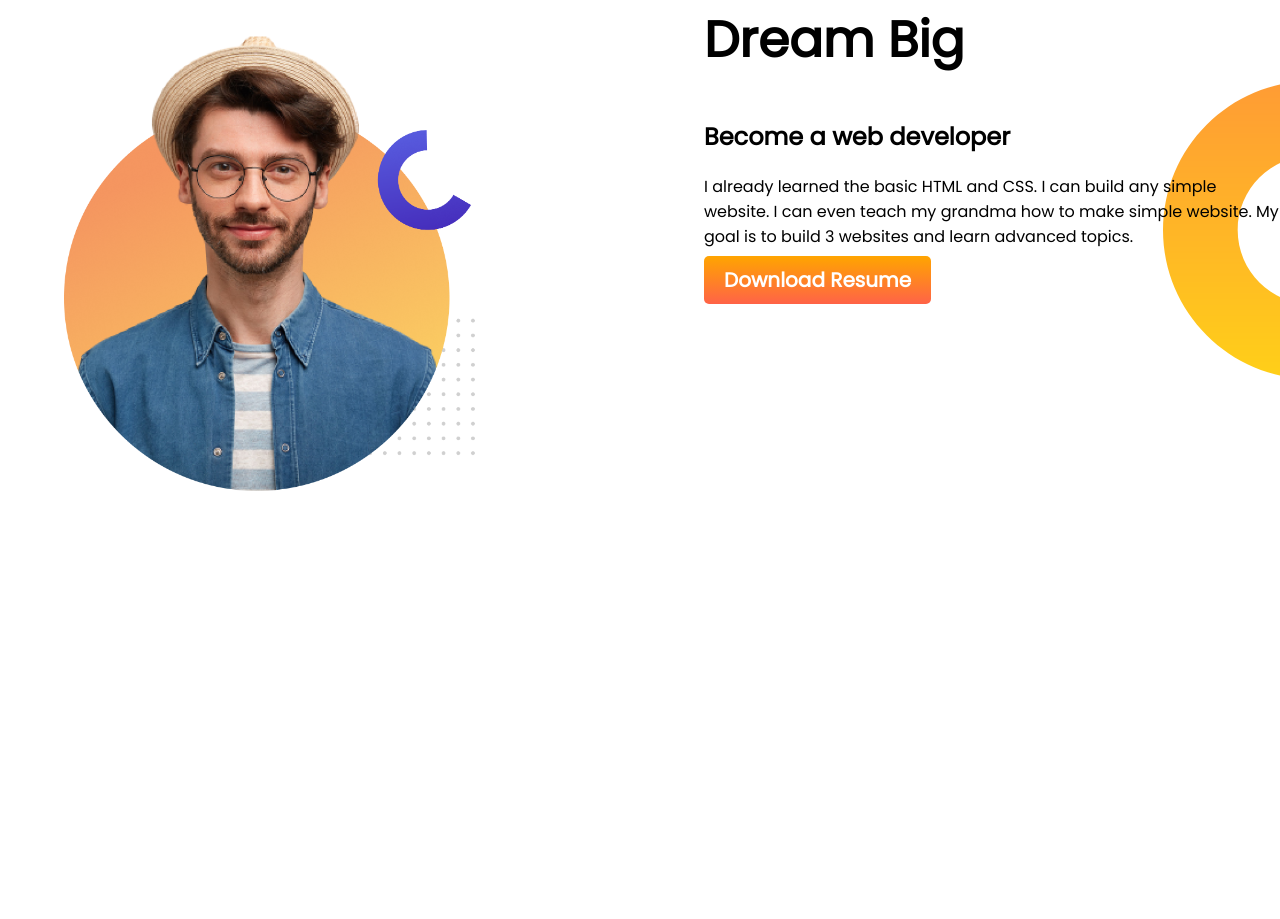
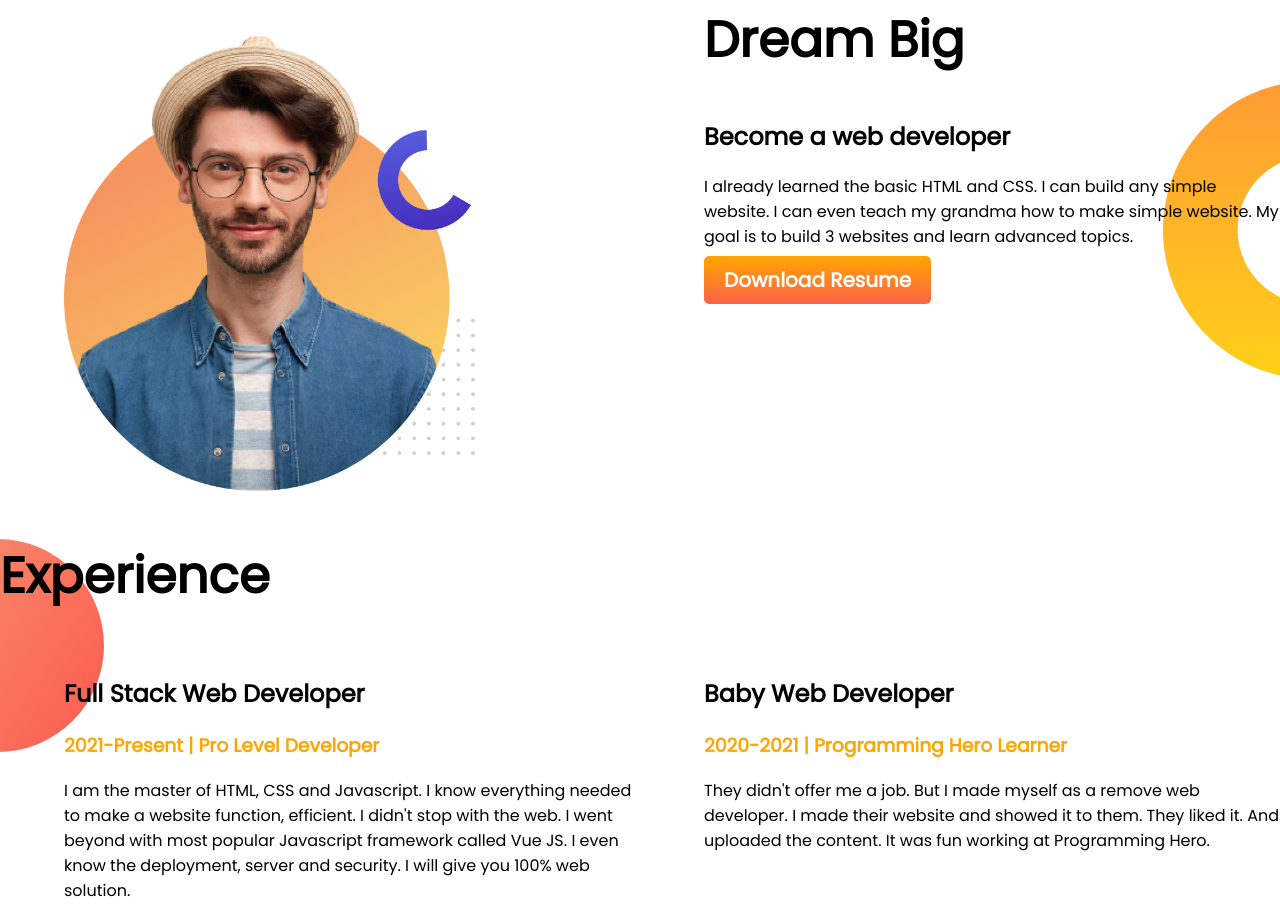
Before and after one commit to md-mohin-uddin/developer, a plain HTML site: page index.html in a window 1280 px wide. Shown: the part 615-1534 px from the top of the page. Before the commit the page ends 1113 px from the top, so only its background shows below. Drawn offline with Linux system fonts and the light colour scheme.

Commit message:
experience done

```diff
--- a/index.html
+++ b/index.html
@@ -14,7 +14,7 @@
 </head>
 
 <body>
-    <section class="top-banner">
+    <section class="top-banner flexible-container">
         <div class="half-width">
             <h1>Welcome To</h1>
             <h1> <span class="orange-color">Md Mohin Uddin</span> World!</h1>
@@ -29,7 +29,7 @@
             <img src="images/do not use this pic.png" alt="">
         </div>
     </section>
-    <section class="dream-big">
+    <section class="dream-big flexible-container">
         <div class="half-width">
             <img src="images/do not use this pic2.png" alt="">
         </div>
@@ -41,6 +41,28 @@
             <a class="btn-orange" href="#">Download Resume</a>
         </div>
     </section>
+    <section class="experience-area">
+        <h1>Experience</h1>
+        <div class="flexible-container">
+            <div class="half-width">
+                <h2>Full Stack Web Developer
+                </h2>
+                <h3 class="orange-color">2021-Present | Pro Level Developer</h3>
+                <p>I am the master of HTML, CSS and Javascript. I know everything needed to make a website function,
+                    efficient. I didn't stop with the web. I went beyond with most popular Javascript framework called
+                    Vue
+                    JS. I even know the deployment, server and security. I will give you 100% web solution.</p>
+            </div>
+            <div class="half-width">
+                <h2>Baby Web Developer</h2>
+                <h3 class="orange-color">2020-2021 | Programming Hero Learner</h3>
+                <p>They didn't offer me a job. But I made myself as a remove web developer. I made their website and
+                    showed
+                    it to them. They liked it. And uploaded the content. It was fun working at Programming Hero.</p>
+            </div>
+        </div>
+
+    </section>
 </body>
 
 </html>
--- a/style.css
+++ b/style.css
@@ -21,7 +21,7 @@
     border-radius: 5px;
 }
 
-section {
+.flexible-container {
     display: flex;
 }
 
@@ -44,3 +44,8 @@
     background-repeat: no-repeat;
     background-position: right;
 }
+
+.experience-area {
+    background-image: url(images/exp-bg.png);
+    background-repeat: no-repeat;
+}
```
